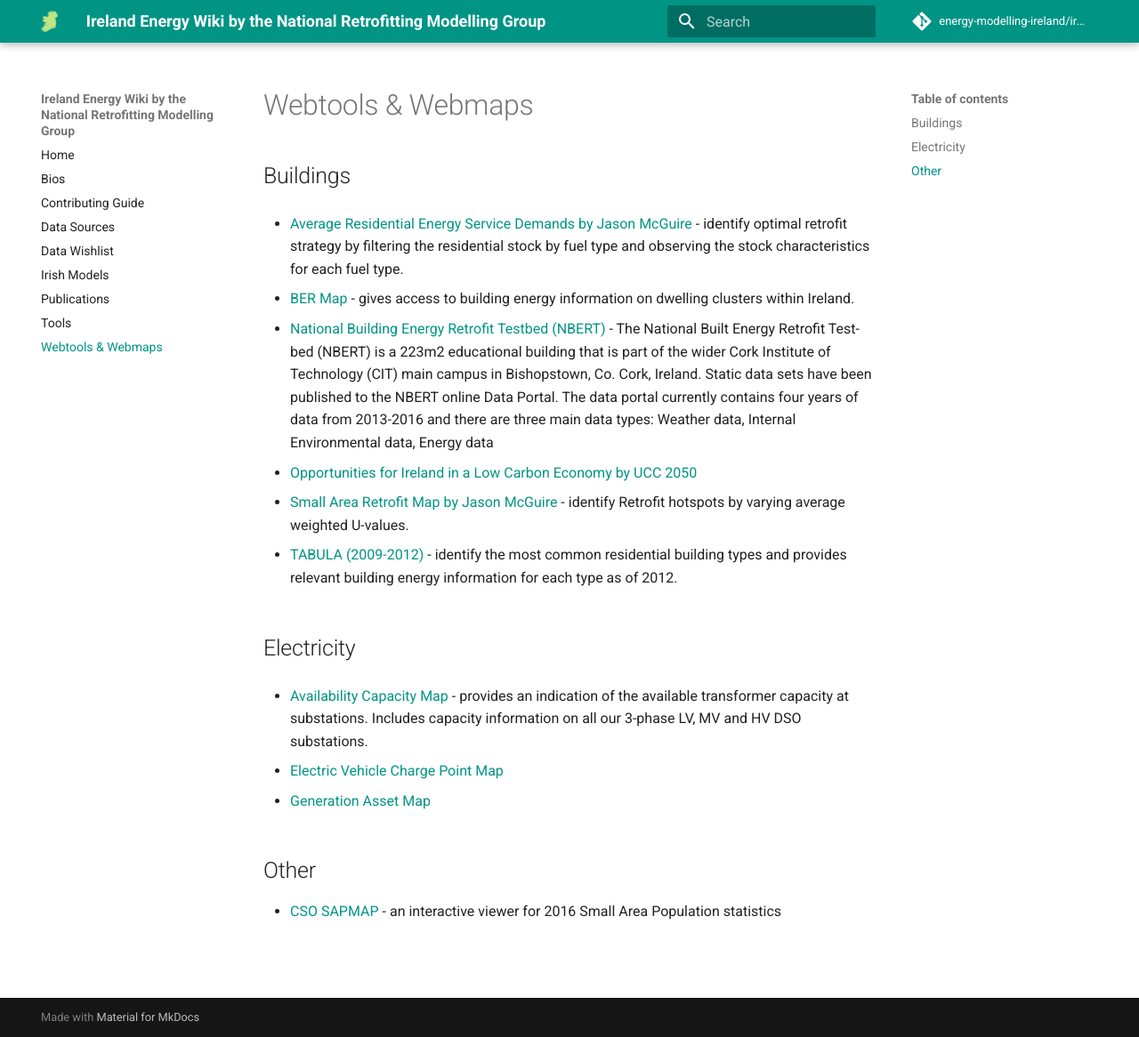
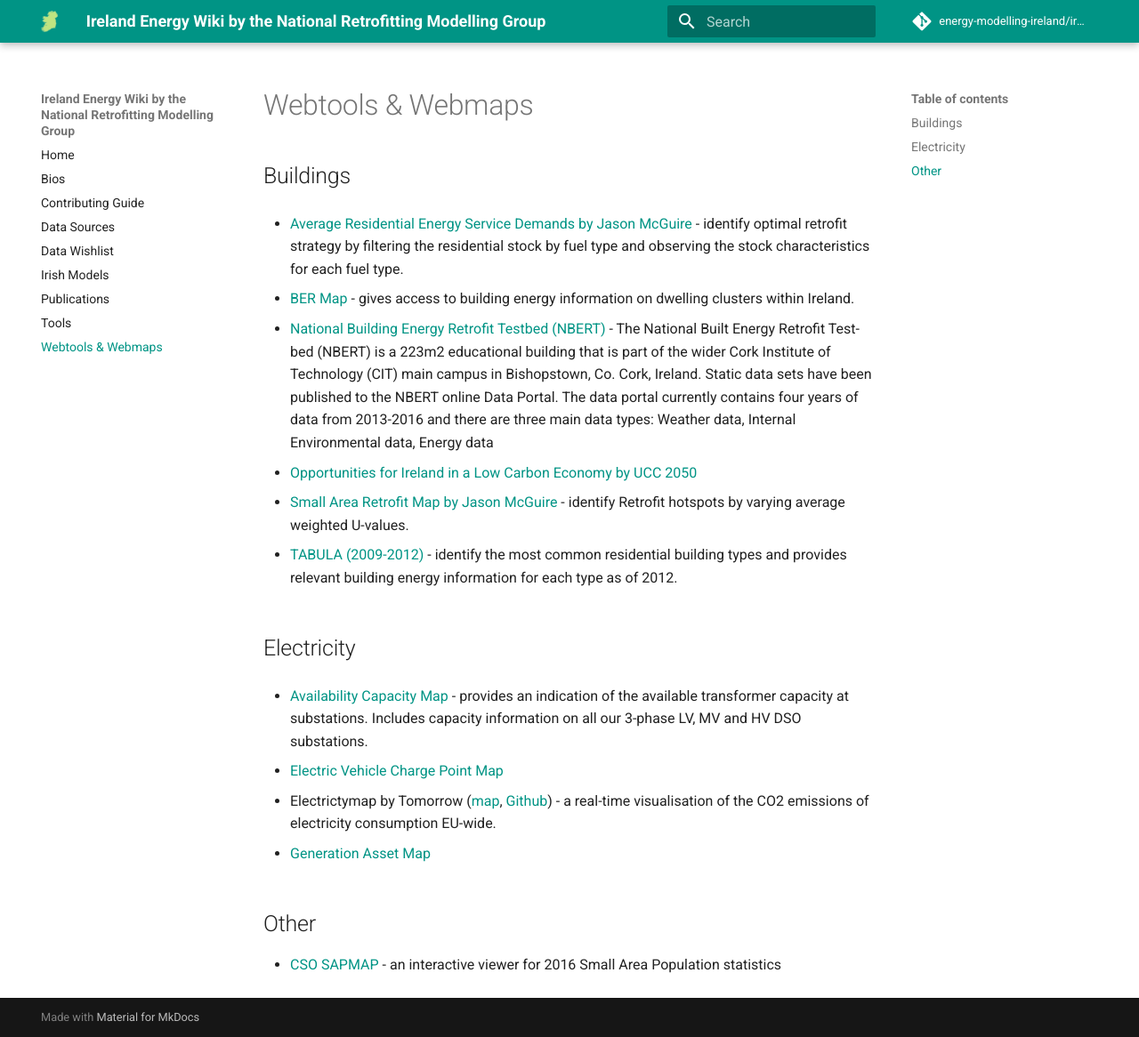
Before and after one commit to energy-modelling-ireland/wiki, an MkDocs documentation site: the page built from docs/Webtools-&-Webmaps.md, in a window 1280 px wide and 1166 px high. Shown: the whole window at 89% size. Built offline with MkDocs 1.6.1 and Material for MkDocs 9.7.7, drawn with Linux system fonts in a browser that asks for light colours; comment, search, counter and statistics services are not loaded.

Commit message:
Create Webtools-&-Webmaps.md (#97)

```diff
--- a/docs/Webtools-&-Webmaps.md
+++ b/docs/Webtools-&-Webmaps.md
@@ -20,6 +20,8 @@
 
 - [Electric Vehicle Charge Point Map](https://esb.ie/ecars/charge-point-map)
 
+- Electrictymap by Tomorrow ([map](https://www.electricitymap.org/map), [Github](https://github.com/tmrowco/electricitymap-contrib)) - a real-time visualisation of the CO2 emissions of electricity consumption EU-wide.
+
 - [Generation Asset Map](https://esb.ie/our-businesses/generation-energy-trading-new/generation-asset-map)
 
 ## Other
```
